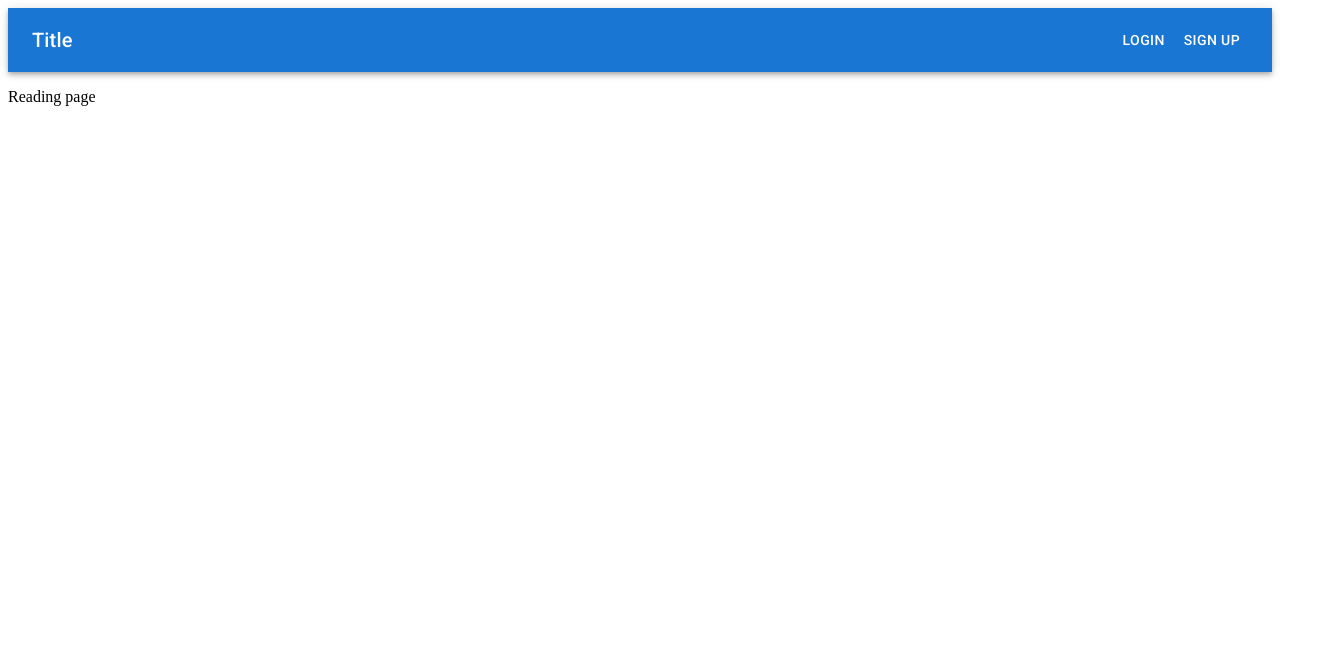
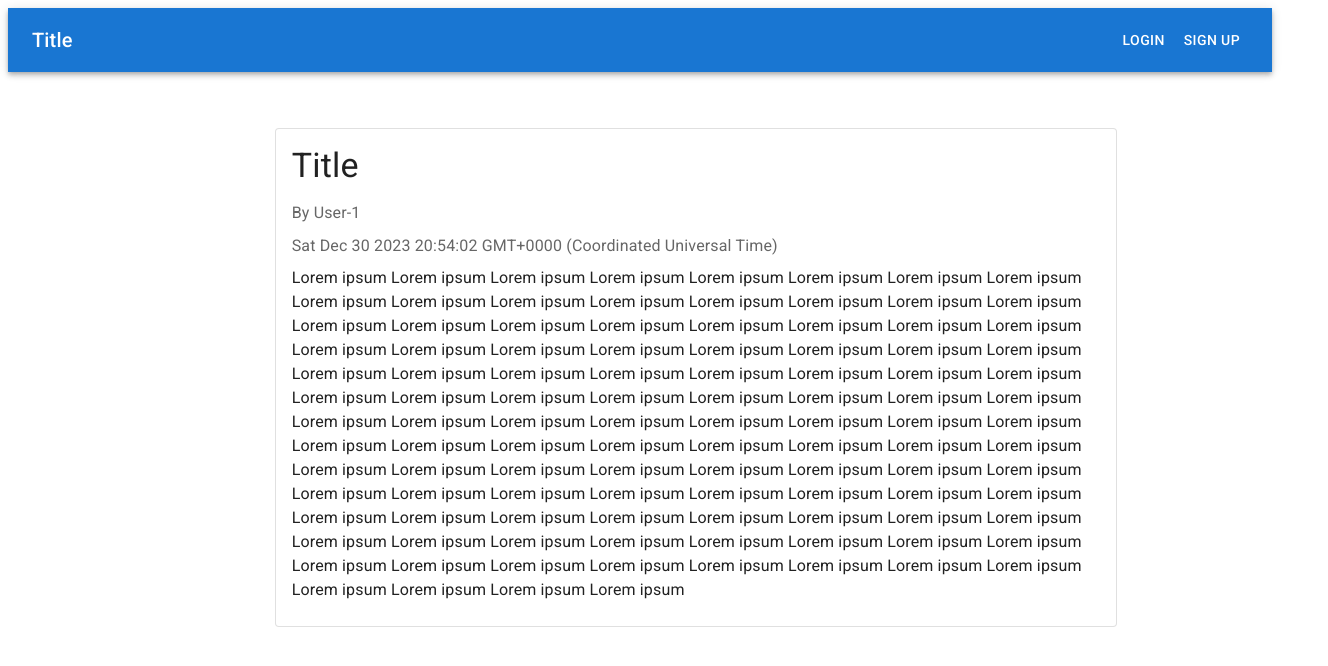
Before and after one commit to AmeerSyed7340/Blog, a React (Vite) app in the folder client/: page /blog/1 in a window 1280 px wide. Shown: the top 666 px of the page, 1328 px wide, since content can reach past the window. Built offline with nearby package versions, Linux system fonts and the light colour scheme.

Commit message:
Updated read page to display a single blog

```diff
--- a/client/src/views/Readpage.jsx
+++ b/client/src/views/Readpage.jsx
@@ -1,15 +1,37 @@
-import { useEffect } from "react"
+import { useEffect, useState } from "react"
 import { useLocation } from "react-router-dom"
+import { Typography, Card, CardContent, Grid } from '@mui/material';
 
-export default function ReadPage(){
+export default function ReadPage() {
+    const [title, setTitle] = useState('Title');
+    const [username, setUsername] = useState('User-1');
+    const [content, setContent] = useState('Lorem ipsum Lorem ipsum Lorem ipsum Lorem ipsum Lorem ipsum Lorem ipsum Lorem ipsum Lorem ipsum Lorem ipsum Lorem ipsum Lorem ipsum Lorem ipsum Lorem ipsum Lorem ipsum Lorem ipsum Lorem ipsum Lorem ipsum Lorem ipsum Lorem ipsum Lorem ipsum Lorem ipsum Lorem ipsum Lorem ipsum Lorem ipsum Lorem ipsum Lorem ipsum Lorem ipsum Lorem ipsum Lorem ipsum Lorem ipsum Lorem ipsum Lorem ipsum Lorem ipsum Lorem ipsum Lorem ipsum Lorem ipsum Lorem ipsum Lorem ipsum Lorem ipsum Lorem ipsum Lorem ipsum Lorem ipsum Lorem ipsum Lorem ipsum Lorem ipsum Lorem ipsum Lorem ipsum Lorem ipsum Lorem ipsum Lorem ipsum Lorem ipsum Lorem ipsum Lorem ipsum Lorem ipsum Lorem ipsum Lorem ipsum Lorem ipsum Lorem ipsum Lorem ipsum Lorem ipsum Lorem ipsum Lorem ipsum Lorem ipsum Lorem ipsum Lorem ipsum Lorem ipsum Lorem ipsum Lorem ipsum Lorem ipsum Lorem ipsum Lorem ipsum Lorem ipsum Lorem ipsum Lorem ipsum Lorem ipsum Lorem ipsum Lorem ipsum Lorem ipsum Lorem ipsum Lorem ipsum Lorem ipsum Lorem ipsum Lorem ipsum Lorem ipsum Lorem ipsum Lorem ipsum Lorem ipsum Lorem ipsum Lorem ipsum Lorem ipsum Lorem ipsum Lorem ipsum Lorem ipsum Lorem ipsum Lorem ipsum Lorem ipsum Lorem ipsum Lorem ipsum Lorem ipsum Lorem ipsum Lorem ipsum Lorem ipsum Lorem ipsum Lorem ipsum Lorem ipsum Lorem ipsum Lorem ipsum Lorem ipsum');
+    const[date, setDate] = useState(new Date());
     const location = useLocation();
     const pathSegments = location.pathname.split('/');
     const secondSegment = pathSegments[2] || 'Default Value';
     console.log(secondSegment);
 
-    return(
-        <>
-        <p>Reading page</p>
-        </>
+    return (
+        <Grid container style={{ minHeight: '100vh' }} justifyContent="center" margin={7}>
+            <Grid item xs={12} md={8}>
+                <Card variant="outlined">
+                    <CardContent>
+                        <Typography variant="h4" gutterBottom>
+                            {title}
+                        </Typography>
+                        <Typography variant="subtitle1" color="textSecondary" gutterBottom>
+                            By {username}
+                        </Typography>
+                        <Typography variant="subtitle1" color="textSecondary" gutterBottom>
+                            {date.toString()}
+                        </Typography>
+                        <Typography variant="body1">
+                            {content}
+                        </Typography>
+                    </CardContent>
+                </Card>
+            </Grid>
+        </Grid>
     )
 }
```
